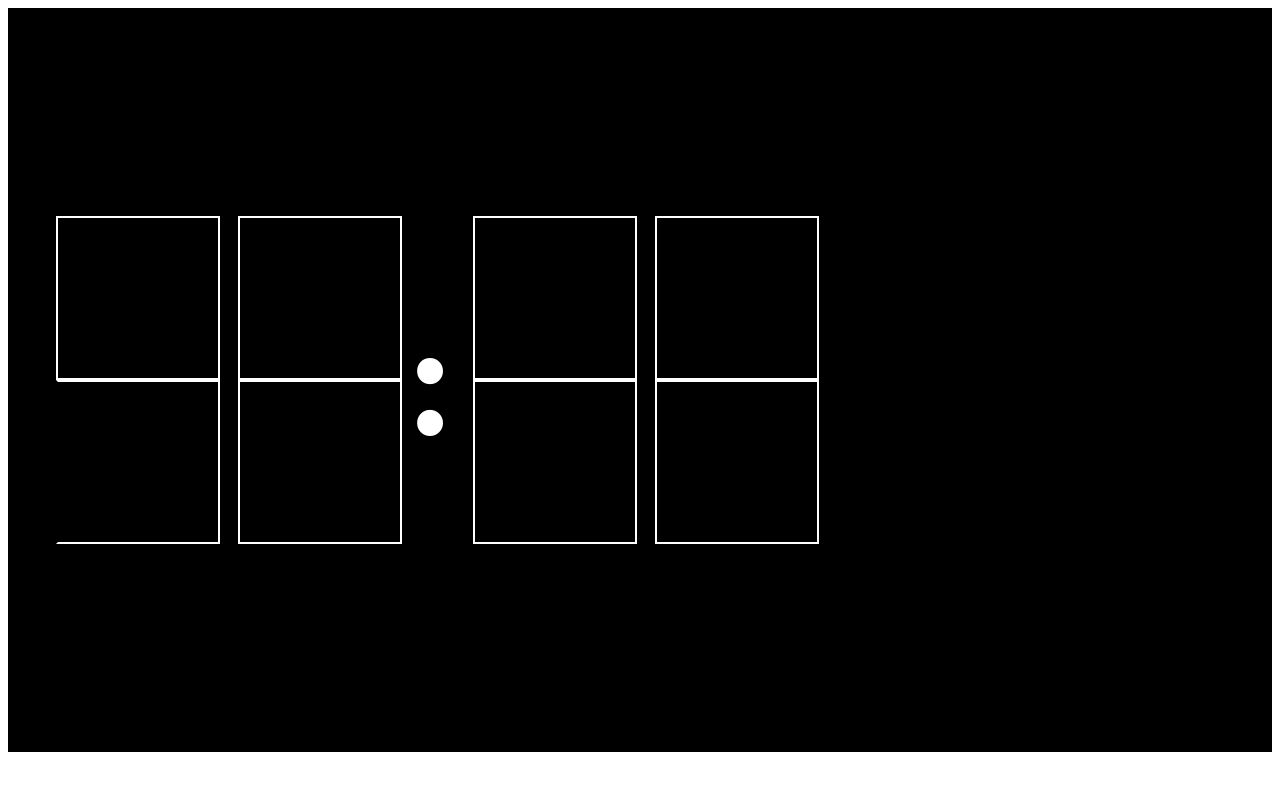
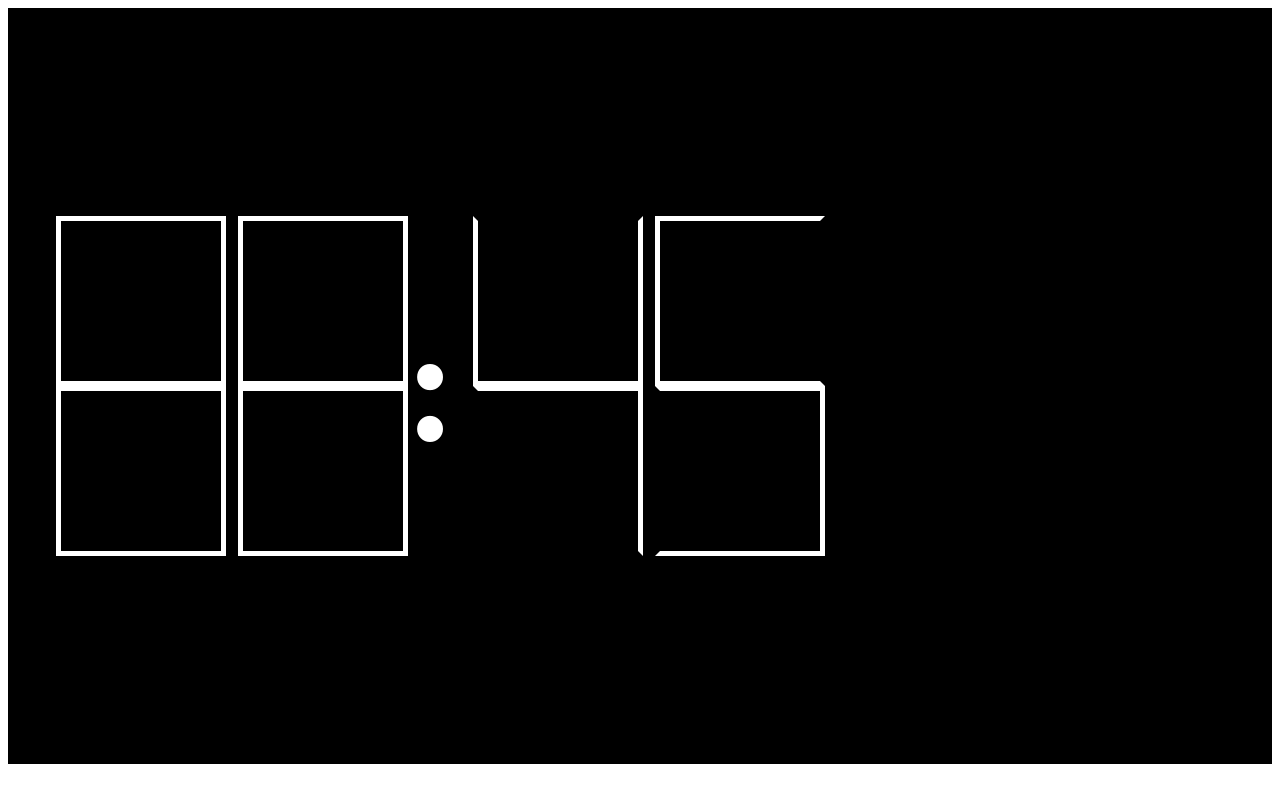
Before and after one commit to benji694/horloge, a plain HTML site: page index.html in a window 1280 px wide. Drawn offline with Linux system fonts and the light colour scheme.

Commit message:
les secondes fonctionnent !!

```diff
--- a/css/style.css
+++ b/css/style.css
@@ -10,7 +10,7 @@
     margin: 1em;
 }
 .barre{
-    border: solid 2px white;
+    border: solid 5px white;
     padding: 5em;
 }
 #heure, #minute{
--- a/js/app.js
+++ b/js/app.js
@@ -2,39 +2,77 @@ const nb1 = document.querySelector('#nb1');
 const nb2 = document.querySelector('#nb2');
 const nb3 = document.querySelector('#nb3');
 const nb4 = document.querySelector('#nb4');
+let heure_dizaine = 2;
+let heure_unité = 4;
+let minute_dizaine = 5;
+let minute_unité = 0;
 
 
-
-function n1(elt){
+const numéros = {
+    numéro0 : function(elt){
+        elt.firstElementChild.className += ' bas';
+        elt.lastElementChild.className += ' haut';
+    },
+    numéro1 : function(elt){
         elt.firstElementChild.className += ' haut gauche bas';
         elt.lastElementChild.className += ' haut gauche bas';
-}
-function n2(elt){
+    },
+    numéro2 : function(elt){
         elt.firstElementChild.className += '  gauche';
         elt.lastElementChild.className += ' droite';
-}
-function n3(elt){
+    },
+    numéro3 : function(elt){
         elt.firstElementChild.className += ' gauche';
         elt.lastElementChild.className += ' gauche';
-}
-function n4(elt){
+    },
+    numéro4 : function(elt){
         elt.firstElementChild.className += ' haut';
         elt.lastElementChild.className += '  gauche bas';
-}
-function n5(elt){
+    },
+    numéro5 : function(elt){
         elt.firstElementChild.className += ' droite';
         elt.lastElementChild.className += ' gauche';
-}
-function n6(elt){
+    },
+    numéro6 : function(elt){
         elt.firstElementChild.className += ' droite';
-}
-function n7(elt){
+    },
+    numéro7 : function(elt){
         elt.firstElementChild.className += ' gauche bas';
         elt.lastElementChild.className += ' haut gauche bas';
+    },
+    numéro8 : function(elt){
+    },
+    numéro9 : function(elt){
+        elt.lastElementChild.className += ' gauche';
+    },
+
 }
 
-function n9(elt){
-    elt.lastElementChild.className += ' gauche';
+const chiffres = document.querySelectorAll('.barre');
+
+
+function décompte(){
+    for(let i = 0; i < chiffres.length; i++){
+        chiffres[i].className = 'barre'
+    }
+    if(minute_unité == 0){
+        minute_unité = 9;
+        minute_dizaine -= 1;
+    }
+    if(minute_dizaine == 0){
+        minute_dizaine = 9;
+        heure_unité -= 1;
+    }
+    if(heure_unité == 0){
+        heure_unité = 9;
+        heure_dizaine -= 1;
+    }
+    let txt = 'numéro' + minute_unité;
+    numéros[txt](nb4);
+    let txt2 = 'numéro' + minute_dizaine;
+    numéros[txt2](nb3);
+    minute_unité--;
 }
 
-n9(nb1)
+
+let interval = setInterval(décompte, 1000)
```
Lines whose indentation alone changed are shown as unchanged.
